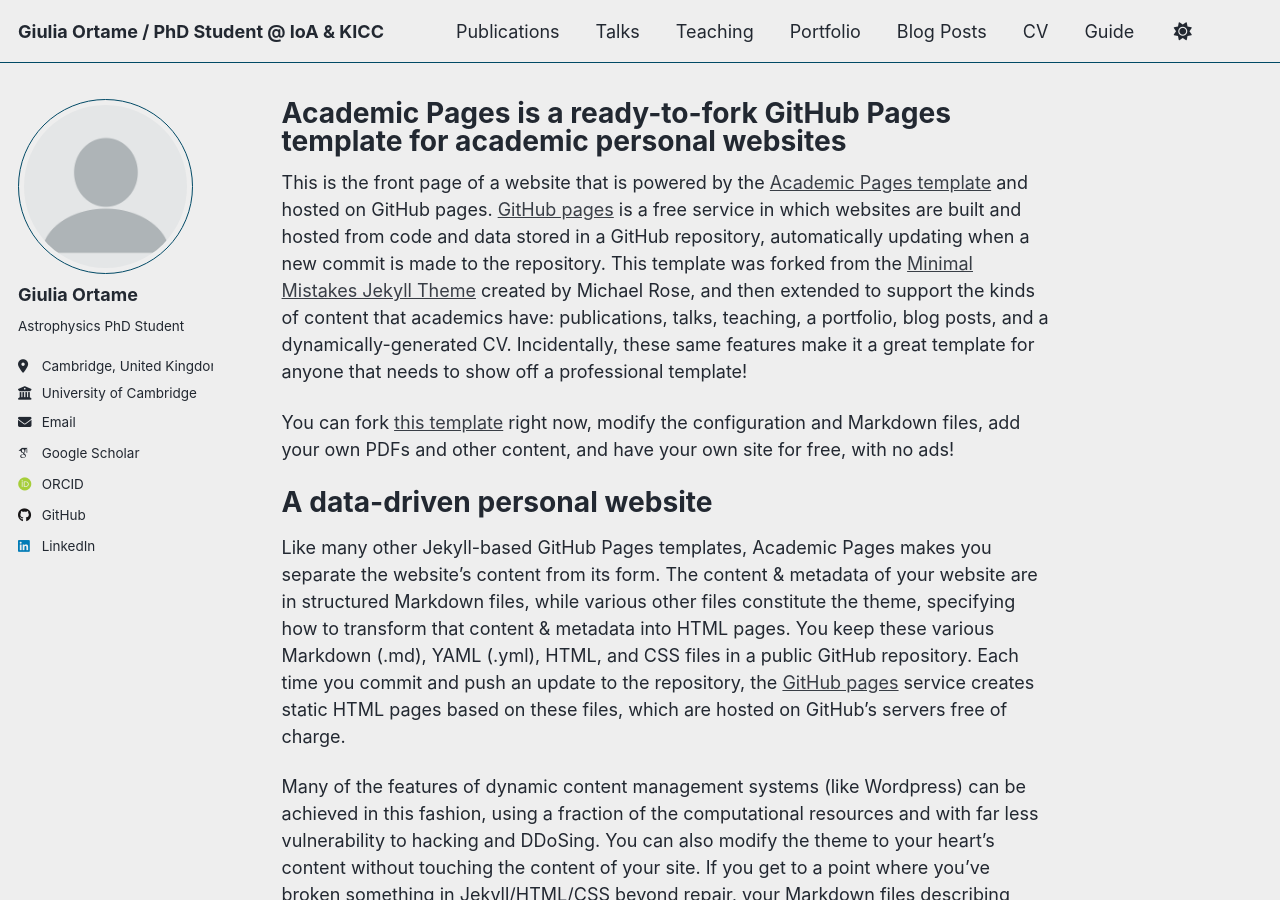
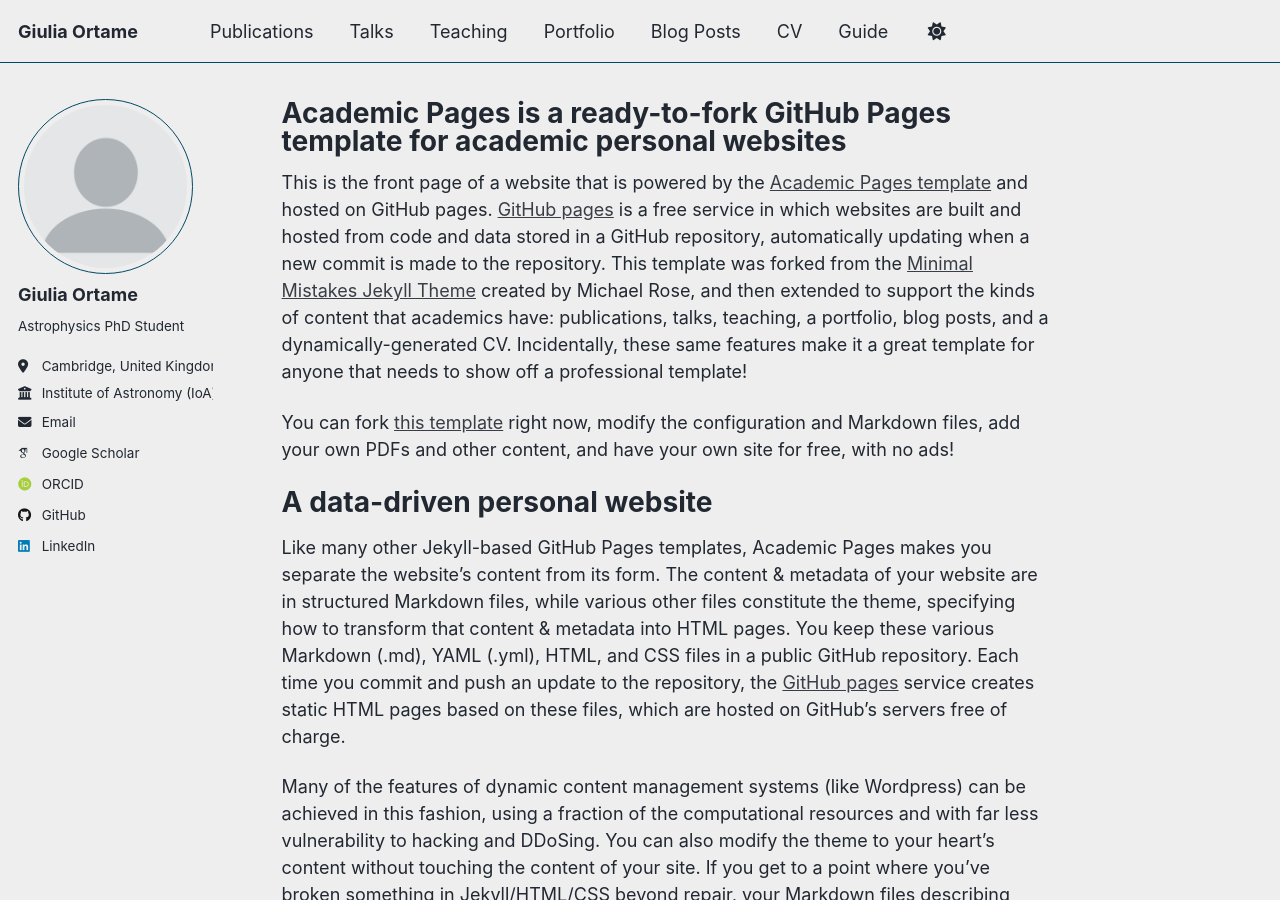
Before and after one commit to rtmgli/rtmgli.github.io, a Jekyll site: the page built from _pages/about.md, in a window 1280 px wide and 900 px high. Built offline with Jekyll 4.4.1, drawn with Linux system fonts in a browser that asks for light colours; some web fonts are replaced; a script that is not in the unit is left out.

Commit message:
Revise title and employer information in _config.yml
Updated the title and employer details in the config file.

```diff
--- a/_config.yml
+++ b/_config.yml
@@ -9,7 +9,7 @@
 # Basic Site Settings
 locale                   : "en-US"
 site_theme               : "air" # Currently available options are "default", "air"
-title                    : "Giulia Ortame / PhD Student @ IoA & KICC"
+title                    : "Giulia Ortame"
 title_separator          : "-"
 name                     : &name "Giulia Ortame"
 description              : &description "Your Name's academic portfolio"   # Update this with a general description of your site, this is the default if not overridden by a page
@@ -28,7 +28,7 @@ author:
   pronouns         : # example: "she/her"
   bio              : "Astrophysics PhD Student"
   location         : "Cambridge, United Kingdom"
-  employer         : "University of Cambridge"
+  employer         : "Institute of Astronomy (IoA) and Kavli Institute for Cosmology (KICC), University of Cambridge"
   uri              : # URL
   email            : "go288@cam.ac.uk"
 
```
